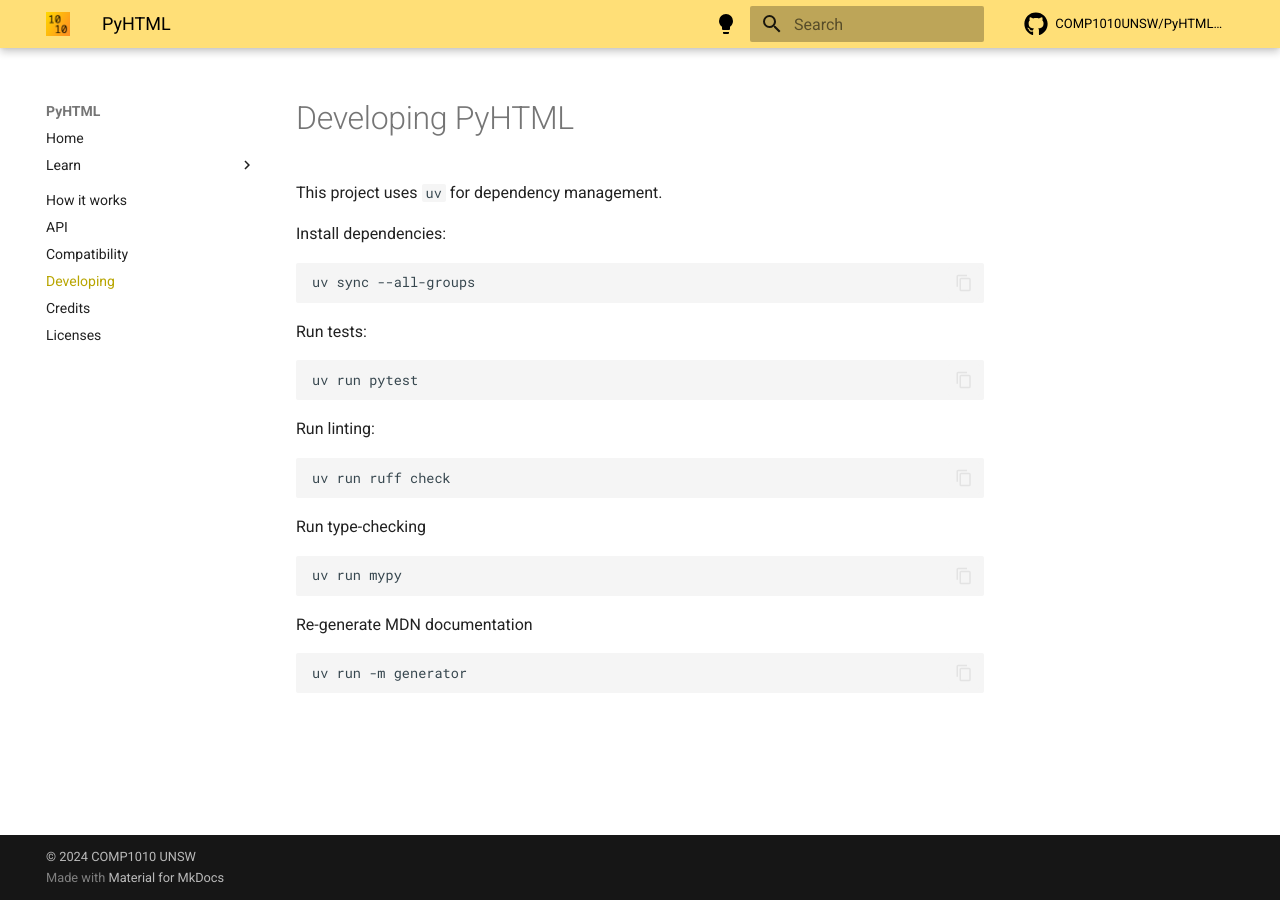
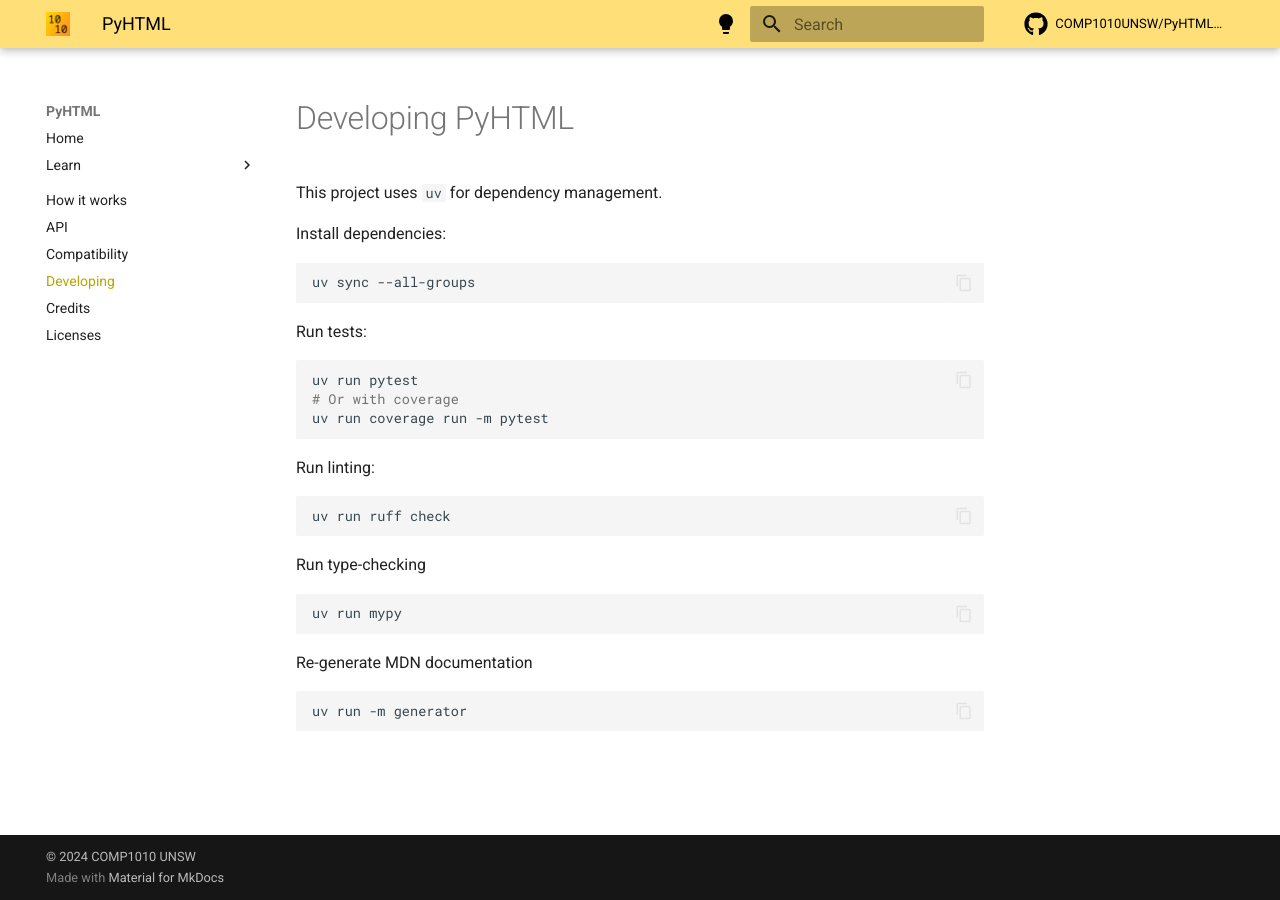
Before and after one commit to COMP1010UNSW/pyhtml-enhanced, an MkDocs documentation site: the page built from docs/developing.md, in a window 1280 px wide. Built offline with MkDocs 1.6.1 and Material for MkDocs 9.7.7, drawn with Linux system fonts in a browser that asks for light colours; comment, search, counter and statistics services are not loaded.

Commit message:
Document coverage measurements

````diff
--- a/docs/developing.md
+++ b/docs/developing.md
@@ -12,6 +12,8 @@ Run tests:
 
 ```sh
 uv run pytest
+# Or with coverage
+uv run coverage run -m pytest
 ```
 
 Run linting:
````
